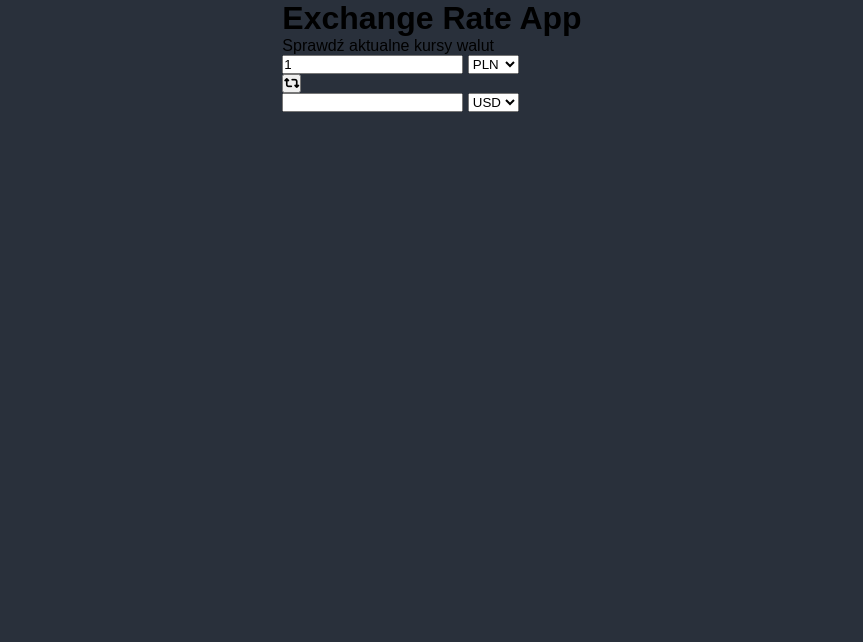
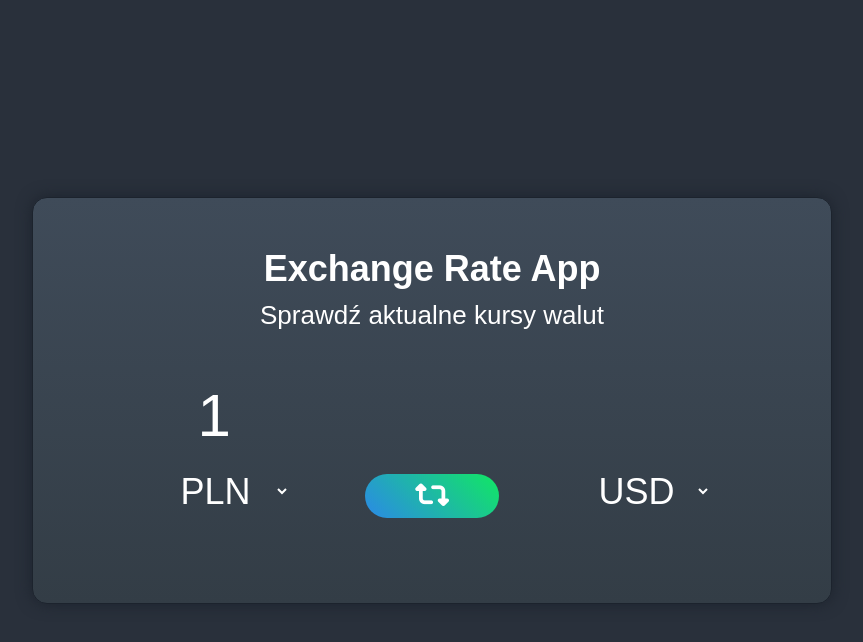
Before and after one commit to OlgaZha/exchange-rate-app, a plain HTML site: page index.html in a window 1280 px wide. Shown: the whole page, without its empty margins (208-1071 px from the left). Drawn offline with Linux system fonts and the light colour scheme.

Commit message:
adding styles

```diff
--- a/index.html
+++ b/index.html
@@ -35,7 +35,7 @@
                 <i class="fas fa-retweet"></i>
             </button>
             <div class="section-right">
-                <input type="number" class="amount-two">
+                <input type="number" class="amount-two" disabled>
                 <select id="currency-two">
                     <option value="PLN">PLN</option>
                     <option value="USD" selected>USD</option>
--- a/style.css
+++ b/style.css
@@ -8,6 +8,91 @@ body {
 	display: flex;
 	justify-content: center;
 	align-items: center;
+	height: 100vh;
 	font-family: 'Monserrat', sans-serif;
 	background-color: #29303B;
 }
+
+.wrapper {
+	padding: 50px;
+	width: 800px;
+	background-image: linear-gradient(#3F4B59, #333D46);
+	color: #fff;
+	text-align: center;
+	border: 1px solid #1C232D;
+	border-radius: 15px;
+	box-shadow: 0 0 15px #1C232D;
+}
+
+.wrapper h1 {
+	margin-bottom: 10px;
+	font-size: 36px;
+}
+
+.wrapper p {
+	margin-bottom: 50px;
+	font-size: 26px;
+	font-weight: 200;
+}
+
+.app-body {
+	display: flex;
+	justify-content: center;
+	align-items: center;
+}
+
+.section-left, .section-right {
+	display: flex;
+	flex-direction: column;
+	align-items: center;
+}
+
+.app-body input {
+	margin-bottom: 10px;
+	width: 100%;
+	font-size: 60px;
+}
+
+.app-body input, .app-body select {
+	color: #fff;
+	border: none;
+	background: none;
+	text-align: center;
+}
+
+.app-body select {
+	padding: 10px 20px;
+	font-size: 36px;
+	cursor: pointer;
+}
+
+.app-body input:focus, .app-body select:focus {
+	outline: none;
+	color: rgb(67,171,255);
+}
+
+.app-body option {
+	color: #333;
+}
+
+.swap {
+	align-self: flex-end;
+	margin: 5px;
+	padding: 5px 50px;
+	background-image: linear-gradient(45deg, #2b89e7, #11e763);
+	font-size: 30px;
+	border: none;
+	border-radius: 25px;
+	color: #fff;
+	cursor: pointer;
+}
+
+.swap:focus {
+	outline: none;
+	background-image: linear-gradient(45deg, #317fcc, #1fc06a);
+}
+
+.wrapper .rate-info {
+	margin-top: 30px;
+	margin-bottom: 0;
+}
```
